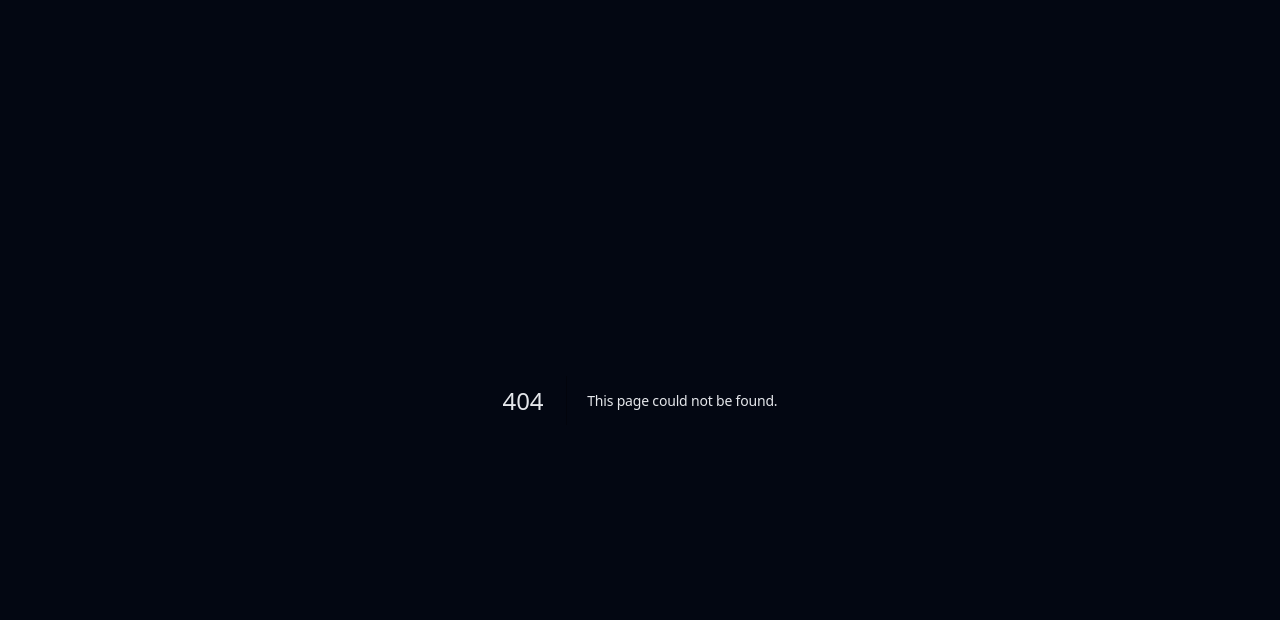
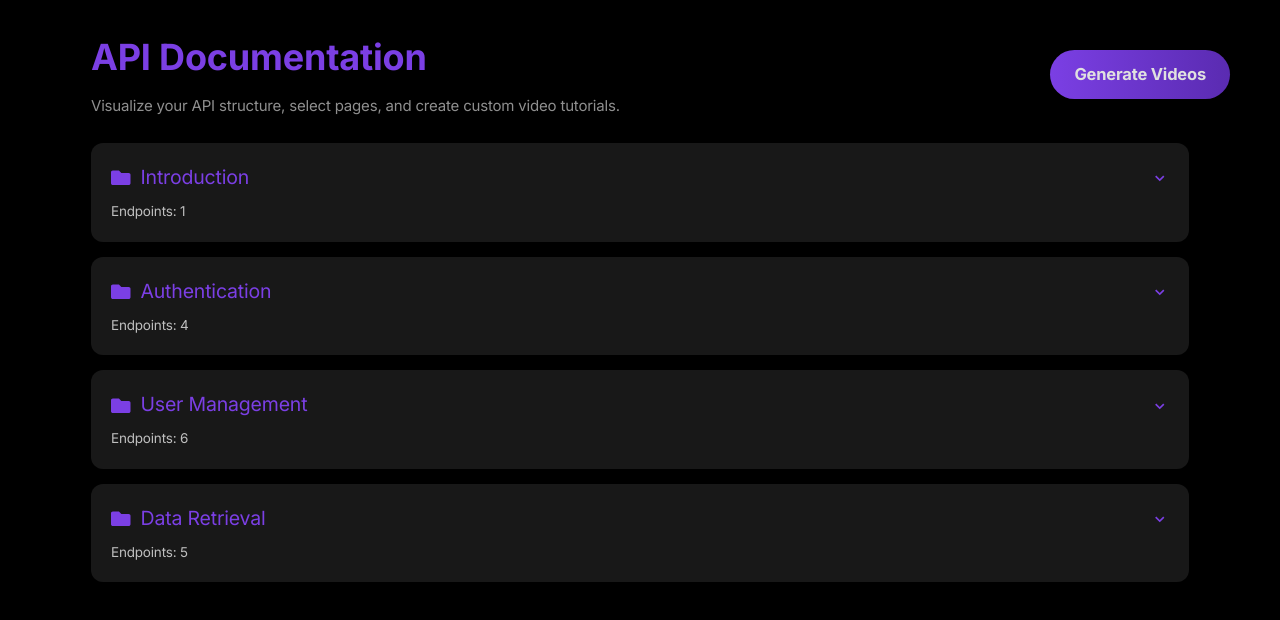
Before and after one commit to fromzerohq/crozai-ui, a Next.js app: page /doc-visualizer in a window 1280 px wide. Before the commit this address had no page. Shown: the top 620 px of the page. Built offline with nearby package versions, Linux system fonts and the light colour scheme.

Commit message:
added api endpoints visualizer

```diff
--- /dev/null
+++ b/app/(main)/doc-visualizer/page.tsx
@@ -0,0 +1,221 @@
+"use client"
+import React, { useState } from 'react';
+import styled from 'styled-components';
+import { FaFolder, FaPlayCircle } from 'react-icons/fa';
+import { BiChevronDown, BiChevronUp, BiVideo } from 'react-icons/bi';
+
+const apiDoc = {
+  title: 'API Documentation',
+  description: 'Visualize your API structure, select pages, and create custom video tutorials.',
+  pages: [
+    {
+      id: '1',
+      title: 'Introduction',
+      description: 'A brief overview of the API structure, use cases, and introduction to core functionalities.',
+      endpoints: 1,
+      videoContent: 'This video will cover the API overview, its purpose, and main components in a minute.',
+      subPages: [],
+    },
+    {
+      id: '2',
+      title: 'Authentication',
+      description: 'Learn about the various methods of authentication, including OAuth and API Key approaches.',
+      endpoints: 4,
+      videoContent: 'The video will explain each authentication method, focusing on security and ease of use.',
+      subPages: [
+        { id: '2-1', title: 'OAuth', description: 'Details on OAuth for secure authentication.', endpoints: 2 },
+        { id: '2-2', title: 'API Key', description: 'Steps to authenticate using API keys.', endpoints: 2 },
+      ],
+    },
+    {
+      id: '3',
+      title: 'User Management',
+      description: 'Endpoints for managing user accounts, profiles, and roles.',
+      endpoints: 6,
+      videoContent: 'Covers account creation, deletion, and user roles.',
+      subPages: [
+        { id: '3-1', title: 'Create User', description: 'Endpoint for creating new users.', endpoints: 1 },
+        { id: '3-2', title: 'Delete User', description: 'Remove users from the system.', endpoints: 1 },
+        { id: '3-3', title: 'Update Profile', description: 'Edit user profile details.', endpoints: 2 },
+      ],
+    },
+    {
+      id: '4',
+      title: 'Data Retrieval',
+      description: 'Fetching various data types with advanced filtering options.',
+      endpoints: 5,
+      videoContent: 'Shows how to retrieve data with customizable queries.',
+      subPages: [
+        { id: '4-1', title: 'Get User Data', description: 'Retrieve user-specific data.', endpoints: 2 },
+        { id: '4-2', title: 'Filter Records', description: 'Advanced filtering on data sets.', endpoints: 3 },
+      ],
+    },
+    // More pages as needed...
+  ],
+};
+
+const Container = styled.div`
+  height: 100vh;
+  width: 100%;
+  background-color: #000;
+  color: #e0e0e0;
+  padding: 30px;
+  display: flex;
+  flex-direction: column;
+  align-items: center;
+  overflow: auto;
+`;
+
+const Header = styled.h2`
+  color: #7b3fe4;
+  font-size: 2.4em;
+  font-weight: bold;
+  text-align: left;
+  width: 90%;
+  margin-bottom: 10px;
+`;
+
+const Description = styled.p`
+  color: #8f8f8f;
+  text-align: left;
+  width: 90%;
+  margin-bottom: 25px;
+`;
+
+const GroupBox = styled.div`
+  width: 90%;
+  background-color: #181818;
+  border-radius: 12px;
+  padding: 20px;
+  margin-bottom: 15px;
+  box-shadow: 0px 4px 10px rgba(0, 0, 0, 0.3);
+`;
+
+const GroupHeader = styled.div`
+  display: flex;
+  justify-content: space-between;
+  align-items: center;
+  font-size: 1.3em;
+  color: #7b3fe4;
+  cursor: pointer;
+`;
+
+const StatBox = styled.div`
+  font-size: 0.9em;
+  color: #bfbfbf;
+  margin-top: 8px;
+`;
+
+const DescriptionBox = styled.p`
+  color: #8f8f8f;
+  margin-top: 10px;
+  font-size: 0.9em;
+  line-height: 1.5;
+`;
+
+const Button = styled.button`
+  background-color: #7b3fe4;
+  color: #e0e0e0;
+  padding: 8px 16px;
+  border: none;
+  border-radius: 6px;
+  cursor: pointer;
+  font-size: 1em;
+  &:hover {
+    background-color: #5a2bb1;
+  }
+`;
+
+const GenerateButton = styled(Button)`
+ background: linear-gradient(90deg, #7b3fe4, #5a2bb1);
+  color: #e0e0e0;
+  padding: 12px 24px;
+  border: none;
+  border-radius: 50px;
+  font-size: 1.1em;
+  font-weight: bold;
+  cursor: pointer;
+  position: absolute; /* Position the button in the top-right corner */
+  top: 50px;
+  right: 50px;
+  transition: all 0.3s ease;
+  box-shadow: 0px 4px 8px rgba(0, 0, 0, 0.3);
+
+  &:hover {
+    background: linear-gradient(90deg, #5a2bb1, #7b3fe4);
+    transform: scale(1.05);
+  }
+
+  &:focus {
+    outline: none;
+  }
+`;
+
+const ApiDocVisualizer = () => {
+  const [expandedPages, setExpandedPages] = useState({});
+  const [selectedPages, setSelectedPages] = useState([]);
+
+  const toggleDropdown = (id) => {
+    setExpandedPages((prev) => ({ ...prev, [id]: !prev[id] }));
+  };
+
+  const handleSelect = (page) => {
+    const isSelected = selectedPages.includes(page.id);
+    setSelectedPages(isSelected ? selectedPages.filter((p) => p !== page.id) : [...selectedPages, page.id]);
+  };
+
+  const generateVideos = () => {
+    // Placeholder: Handle video generation here.
+    alert('Videos are being generated!');
+  };
+
+  return (
+    <Container>
+      <Header>{apiDoc.title}</Header>
+      <Description>{apiDoc.description}</Description>
+
+      <GenerateButton onClick={generateVideos}>
+        Generate Videos
+      </GenerateButton>
+
+      {apiDoc.pages.map((page) => (
+        <GroupBox key={page.id}>
+          <GroupHeader onClick={() => toggleDropdown(page.id)}>
+            <div style={{ display: 'flex', alignItems: 'center' }}>
+              <FaFolder style={{ marginRight: '10px' }} />
+              {page.title}
+            </div>
+            {expandedPages[page.id] ? <BiChevronUp /> : <BiChevronDown />}
+          </GroupHeader>
+
+          <StatBox>Endpoints: {page.endpoints}</StatBox>
+
+          {expandedPages[page.id] && (
+            <div style={{ marginTop: '10px' }}>
+              <DescriptionBox>{page.description}</DescriptionBox>
+              <p style={{ color: '#8f8f8f', fontStyle: 'italic' }}>{page.videoContent}</p>
+
+              {page.subPages.length > 0 && (
+                <div style={{ marginTop: '10px' }}>
+                  {page.subPages.map((subPage) => (
+                    <div key={subPage.id} style={{ marginBottom: '8px', paddingLeft: '15px' }}>
+                      <BiVideo style={{ color: '#7b3fe4', marginRight: '5px' }} />
+                      <strong>{subPage.title}</strong> - {subPage.description}
+                      <p style={{ fontSize: '0.85em', color: '#bfbfbf' }}>Endpoints: {subPage.endpoints}</p>
+                    </div>
+                  ))}
+                </div>
+              )}
+
+              <Button onClick={() => handleSelect(page)}>
+                {selectedPages.includes(page.id) ? 'Deselect' : 'Select for Video'}
+              </Button>
+            </div>
+          )}
+        </GroupBox>
+      ))}
+    </Container>
+  );
+};
+
+export default ApiDocVisualizer;
--- a/package.json
+++ b/package.json
@@ -27,6 +27,7 @@
     "react": "^18.3.1",
     "react-dom": "^18.3.1",
     "react-icons": "^5.3.0",
+    "reactflow": "^11.11.4",
     "styled-components": "^6.1.13",
     "typescript": "^5.3.3",
     "typewriter-effect": "^2.21.0"
```
Also changed, not shown: 1 other file (tests, documents, lock files or other folders).
